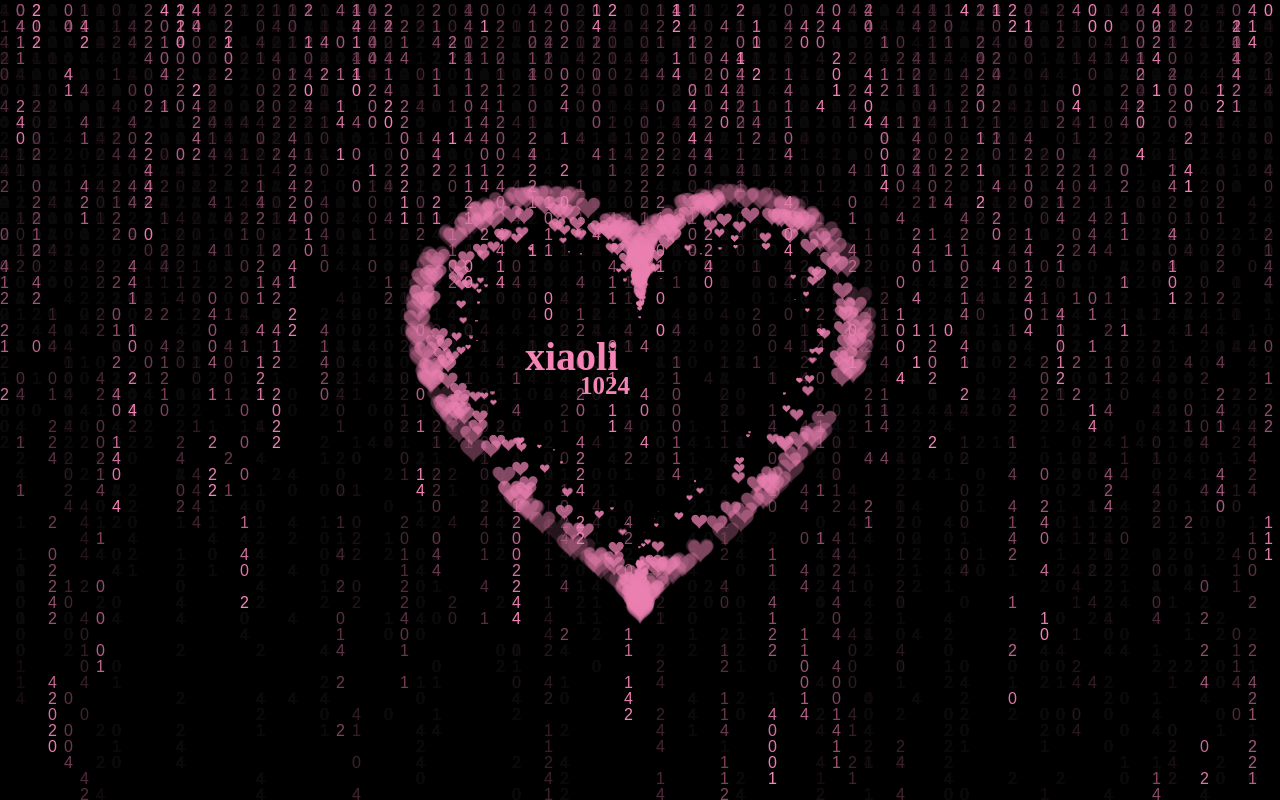
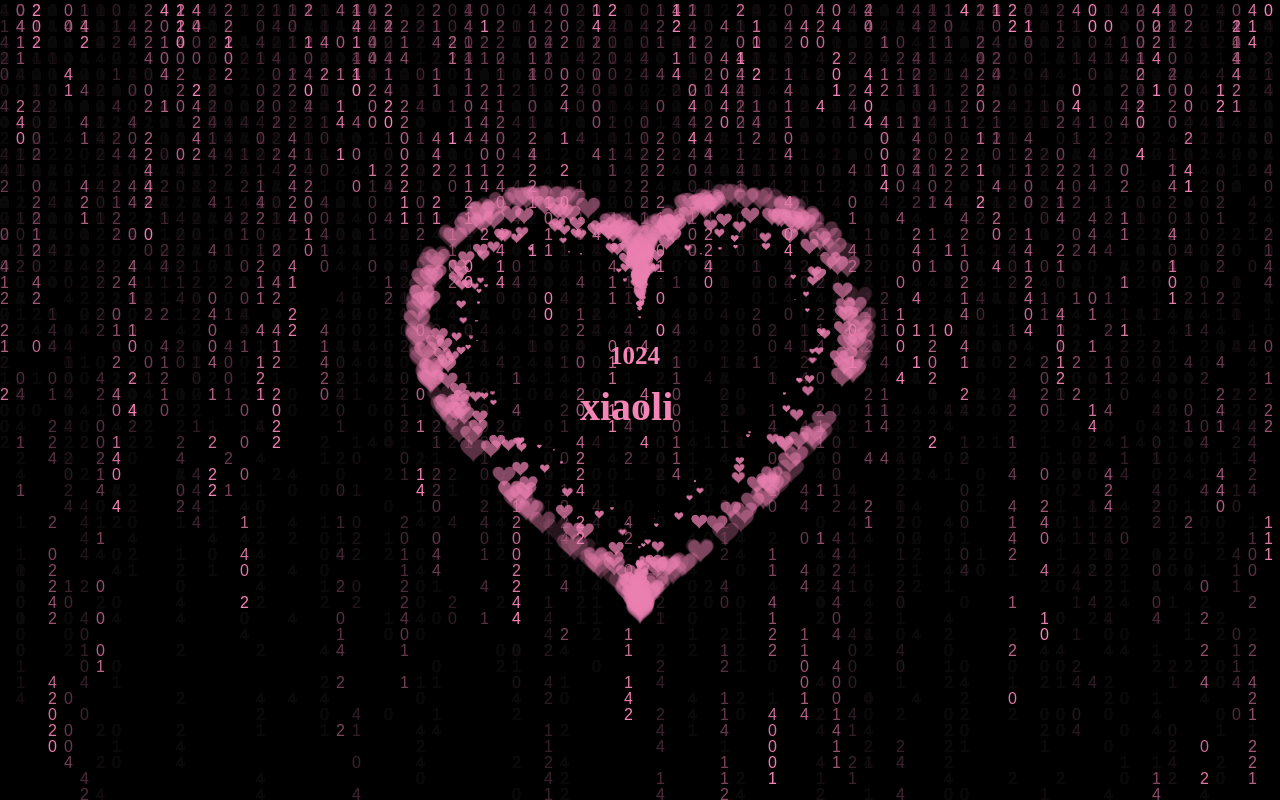
Before and after one commit to Dawn0415/test1, a plain HTML site: page index.html in a window 1280 px wide. Drawn offline with Linux system fonts and the light colour scheme.

Commit message:
index.html

```diff
--- a/index.html
+++ b/index.html
@@ -77,23 +77,30 @@
             top:50%;
             left: 50%;
             margin-top: -50px;
-            margin-left:-35px;
+            margin-left:-30px;
 
         }
+        #xiaolif{
+            position: fixed;
+            top:50%;
+            left: 50%;
+            margin-top: -50px;
+            margin-left:-30px;
+        }
 
-
-        h4{font-family:"黑体";font-size: 40px;color:#f584b7;position: relative;top: -70px;left: -80px;}
-        h5{font-family:"黑体";font-size: 25px;color:#f584b7;position: relative;top: -20px;left: -25px;}
+        h4{font-family:"黑体";font-size: 40px;color:#f584b7;position: relative;top: -20px;left: -30px;}
+        h5{font-family:"黑体";font-size: 25px;color:#f584b7;position: relative;top: -50px;left: 0px;}
     </style>
 </head>
 <body>
     <!-- 名字 -->
+    <div id="xiaolif">
+        <h5>1024</h5>
+    </div>
     <div id="xiaoli">
         <h4>xiaoli</h4>
     </div>
-    <div id="xiaoli">
-        <h5>1024</h5>
-    </div>
+
     <canvas id ="pinkboard"></canvas>
 <script>
 
```
